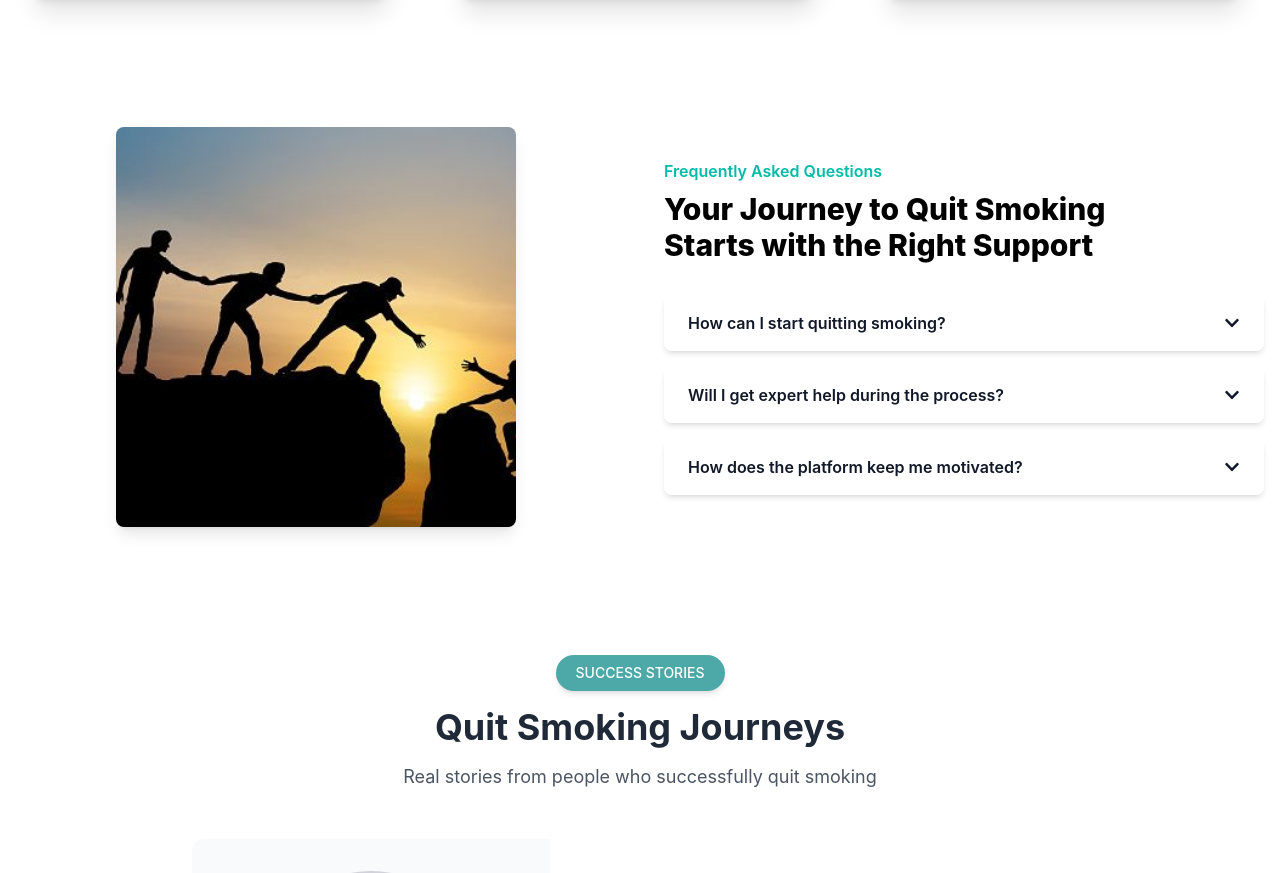
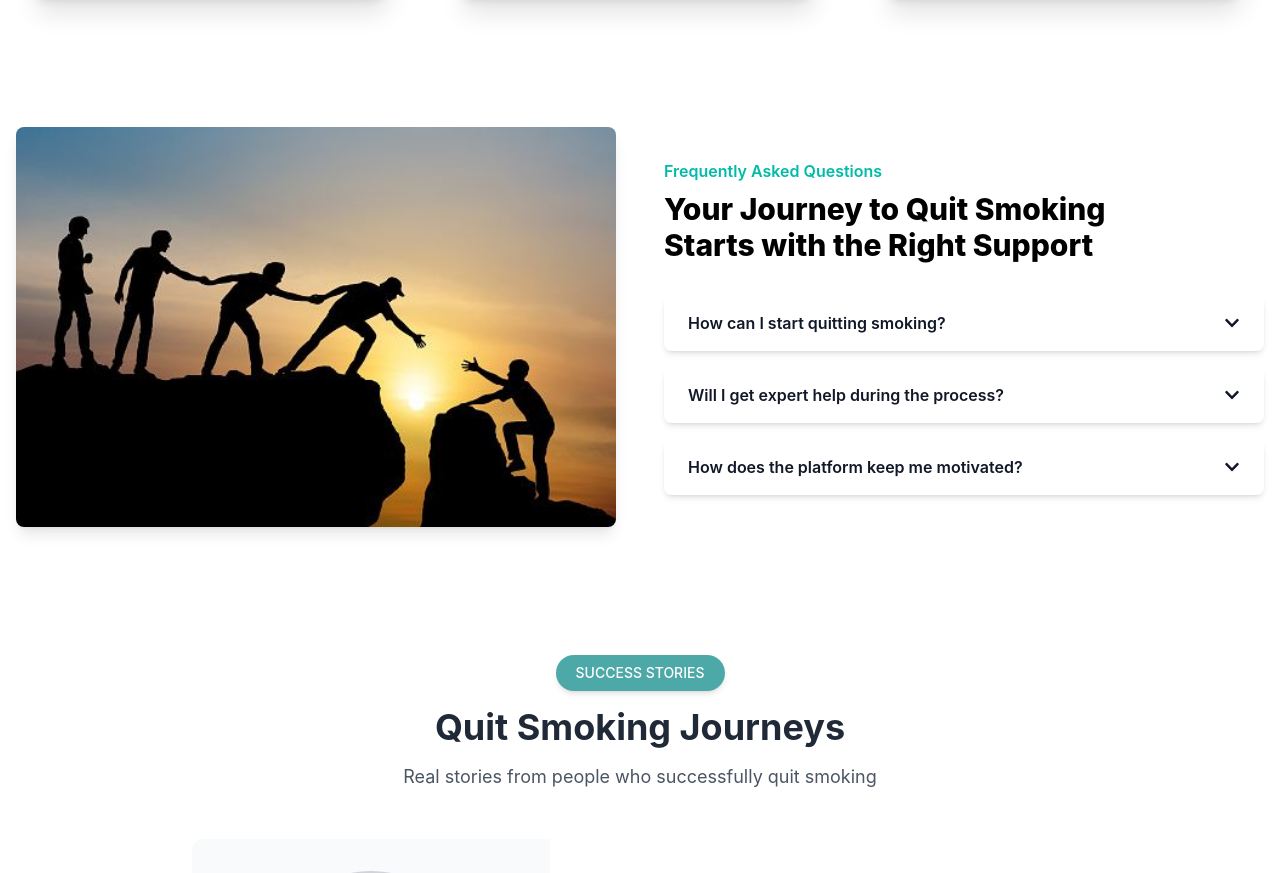
Before and after one commit to trlamm1505/Smoking-Cessation-Support-Platform, a React (Vite) app in the folder Smoking/: page / in a window 1280 px wide. Shown: the part 3840-4713 px from the top of the page. Built offline with nearby package versions, Linux system fonts and the light colour scheme.

Commit message:
fixed faq

```diff
--- a/Smoking/src/assets/Components/WhyChoose/FAQWithImage .jsx
+++ b/Smoking/src/assets/Components/WhyChoose/FAQWithImage .jsx
@@ -30,7 +30,7 @@ const FAQWithImage = () => {
     <section className="animate__animated animate__backInLeft  max-w-7xl mx-auto px-4 py-16 flex flex-col md:flex-row items-center gap-12">
       {/* Left Image */}
       <div className="w-full md:w-1/2 flex justify-center">
-        <div className="bg-gray-100 w-[500px] h-[350px] md:w-[400px] md:h-[400px] overflow-hidden flex items-center justify-center rounded-lg shadow-lg">
+        <div className="bg-gray-100 max-w-[800px] h-[500px] md:h-[400px] overflow-hidden flex items-center justify-center rounded-lg shadow-lg">
           <img
             src="/Images/Why1.jpg"
             alt="Smoking Cessation Support"
```
